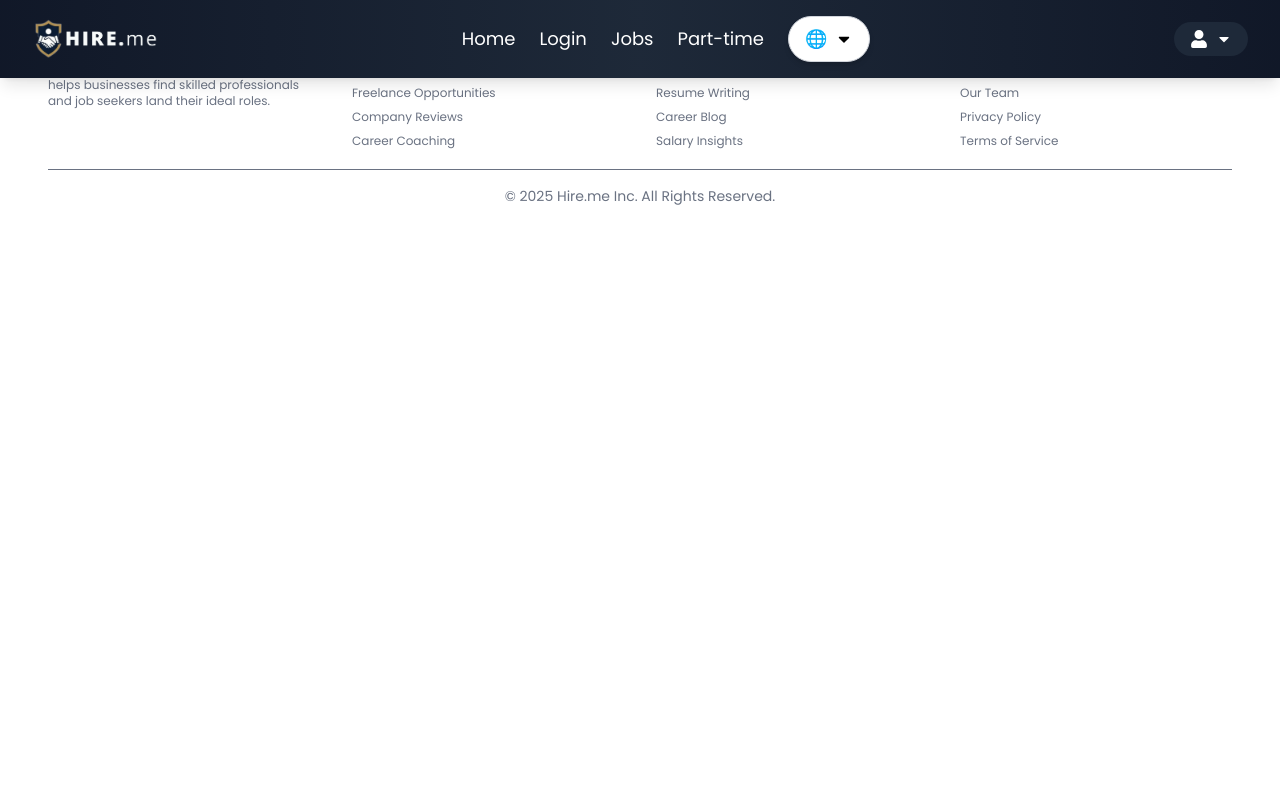
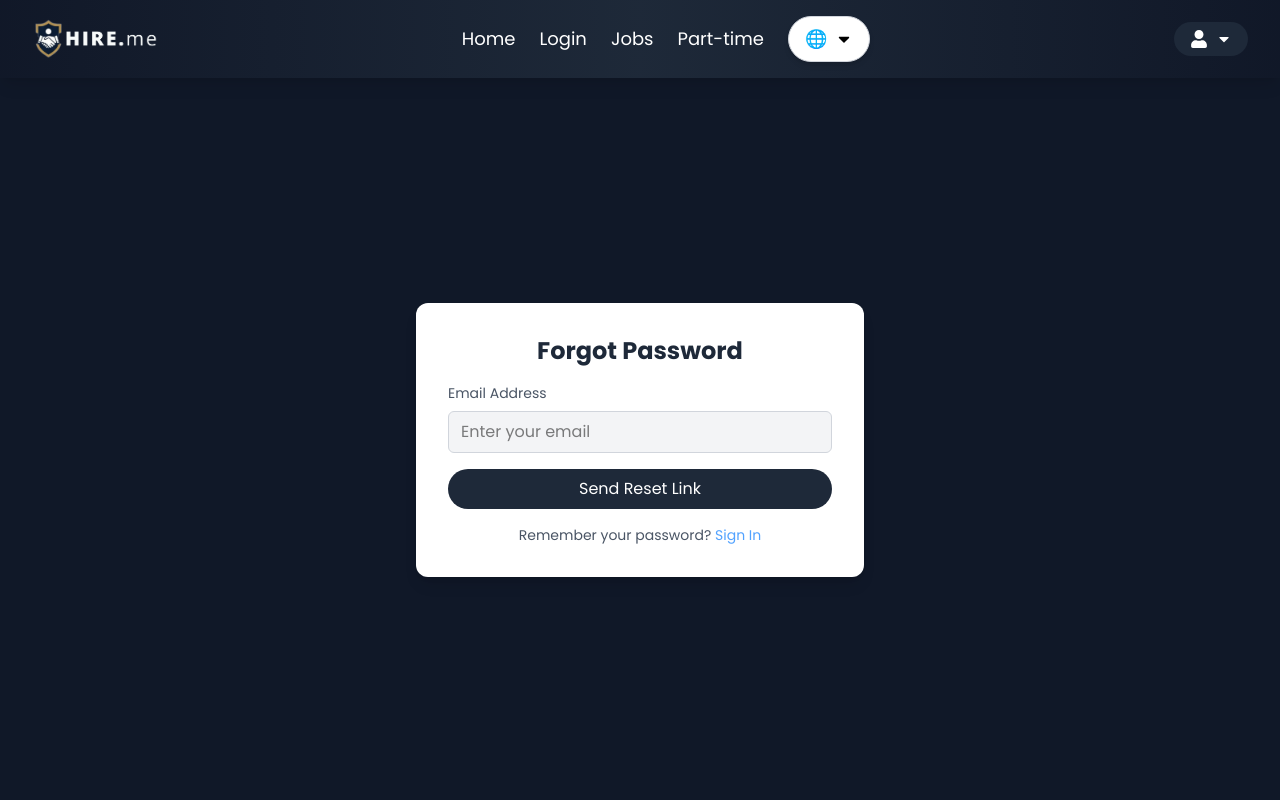
Before and after one commit to av-nandedkar/HIRE.me, a React (Vite) app in the folder frontend/: page /forgotpassword in a window 1280 px wide. Shown: the top 800 px of the page. Built offline with nearby package versions, Linux system fonts and the light colour scheme.

Commit message:
AV it is

```diff
--- a/frontend/package.json
+++ b/frontend/package.json
@@ -12,6 +12,7 @@
   "dependencies": {
     "@tailwindcss/vite": "^4.0.13",
     "axios": "^1.8.3",
+    "bcryptjs": "^3.0.2",
     "date-fns": "^4.1.0",
     "dotenv": "^16.4.7",
     "firebase": "^11.4.0",
--- a/frontend/src/App.jsx
+++ b/frontend/src/App.jsx
@@ -10,6 +10,7 @@ import Contact from './components/Forms/contact';
 import Dashboard from './components/Dashboards/dashboard';
 import JobForm from './components/Provider/Jobpost';
 import ViewProfile from './components/Login/ViewProfile';
+import ForgotPassword from './components/Login/forgotpassword';
 function App() {
   return (
 
@@ -26,6 +27,8 @@ function App() {
           <Route path="/contact" element={<Contact/>}></Route>
           <Route path="/jobpost" element={<JobForm/>}></Route>
           <Route path="/viewprofile" element={<ViewProfile/>}></Route>
+          <Route path="/forgotpassword" element={<ForgotPassword/>}></Route>
+
 
         </Routes>
         <Footer/>
--- a/frontend/src/components/Login/Login.jsx
+++ b/frontend/src/components/Login/Login.jsx
@@ -196,7 +196,7 @@ const Login = () => {
               <label className="flex items-center text-gray-600">
                 <input type="checkbox" className="mr-2" /> Remember me
               </label>
-              <a href="#" className="text-blue-400 text-sm hover:underline">Forgot password?</a>
+              <a href="/forgotpassword" className="text-blue-400 text-sm hover:underline">Forgot password?</a>
             </div>
 
             <button type="submit" disabled={loading} className={`w-full py-2 rounded-2xl transition cursor-pointer ${loading ? "bg-gray-500" : "bg-gray-800 hover:bg-blue-700 text-white"}`}>
--- /dev/null
+++ b/frontend/src/components/Login/forgotpassword.jsx
@@ -0,0 +1,84 @@
+import React, { useState } from 'react';
+import { useNavigate } from 'react-router-dom';
+import { toast, Toaster } from 'react-hot-toast';
+import { getAuth, sendPasswordResetEmail } from 'firebase/auth';
+import { app } from '../../firebase';
+
+const auth = getAuth(app);
+
+const ForgotPassword = () => {
+  const navigate = useNavigate();
+  const [email, setEmail] = useState('');
+  const [isSubmitting, setIsSubmitting] = useState(false);
+
+  const handleSubmit = async (e) => {
+    e.preventDefault();
+    setIsSubmitting(true);
+
+    if (!email) {
+      toast.error('Please enter your email address.');
+      setIsSubmitting(false);
+      return;
+    }
+
+    try {
+      await sendPasswordResetEmail(auth, email);
+      toast.success('Password reset link sent to your email.');
+      navigate('/login');
+    } catch (error) {
+      console.error('Error sending reset email:', error);
+      toast.error('Failed to send password reset email.');
+    } finally {
+      setIsSubmitting(false);
+    }
+  };
+
+  return (
+    <>
+      <Toaster
+        position="top-center"
+        toastOptions={{
+          style: {
+            fontSize: '1rem',
+            padding: '10px 20px',
+            maxWidth: '500px',
+            borderRadius: '40px',
+            marginTop: '30px',
+          },
+        }}
+      />
+
+      <div className="flex items-center mt-10 px-8 justify-center min-h-screen bg-gray-900">
+        <div className="bg-white p-8 rounded-xl shadow-lg w-full max-w-md">
+          <h2 className="text-2xl font-bold text-center mb-4 text-gray-800">Forgot Password</h2>
+
+          <form onSubmit={handleSubmit}>
+            <label className="text-sm block text-gray-600 mb-2">Email Address</label>
+            <input
+              type="email"
+              value={email}
+              onChange={(e) => setEmail(e.target.value)}
+              className="w-full px-3 py-2 bg-gray-100 text-black rounded-md border border-gray-300 focus:outline-none focus:ring-2 focus:ring-blue-300"
+              placeholder="Enter your email"
+            />
+
+            <button
+              type="submit"
+              disabled={isSubmitting}
+              className="mt-4 bg-gray-800 text-white py-2 px-4 rounded-3xl hover:bg-blue-700 transition cursor-pointer w-full"
+            >
+              {isSubmitting ? 'Submitting...' : 'Send Reset Link'}
+            </button>
+
+            <p className="text-gray-600 text-sm text-center mt-4">
+              Remember your password?{' '}
+              <a href="/login" className="text-blue-400 hover:underline">Sign In</a>
+            </p>
+          </form>
+        </div>
+      </div>
+    </>
+  );
+};
+
+export default ForgotPassword;
```
Also changed, not shown: 1 other file (tests, documents, lock files or other folders).
